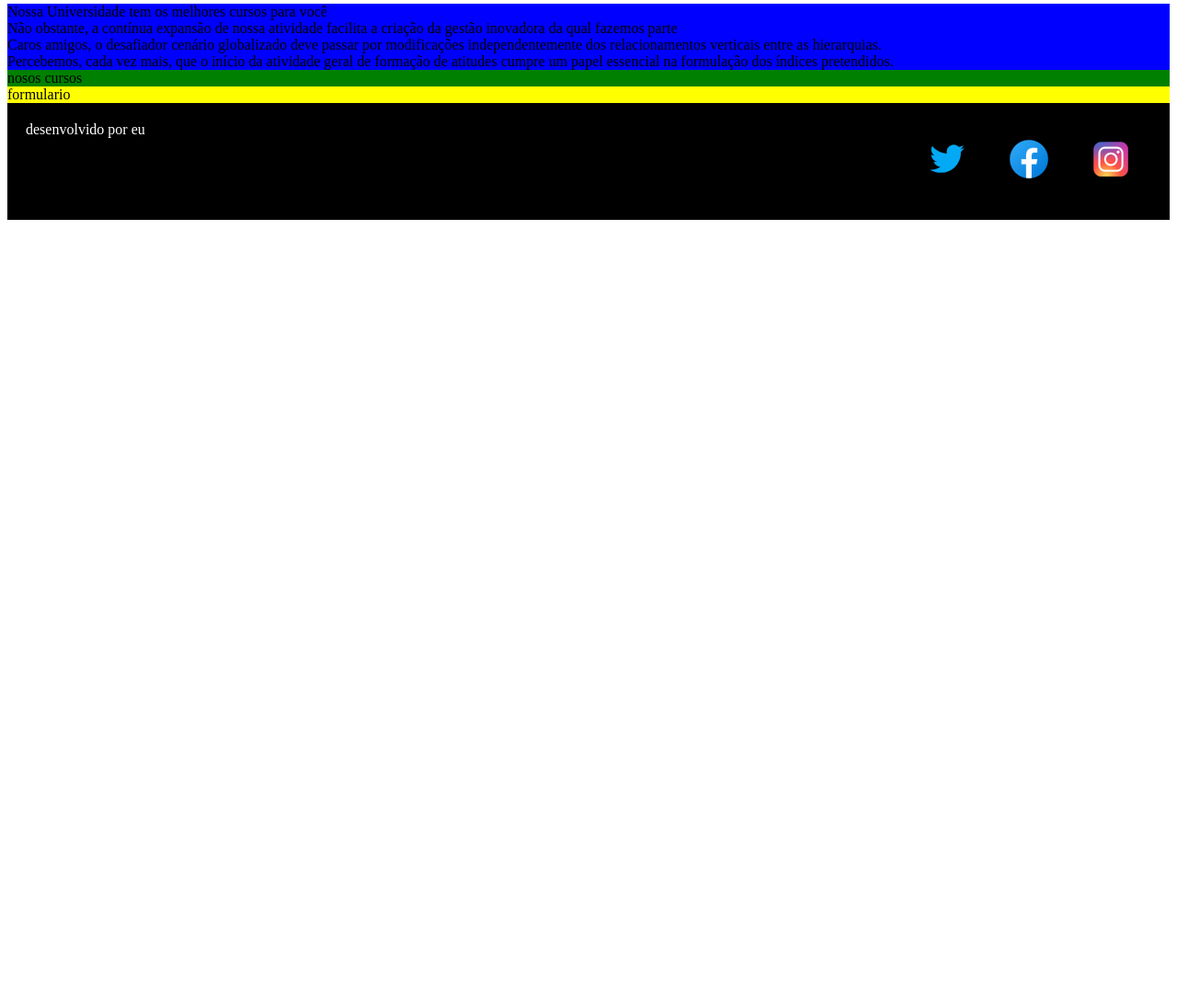
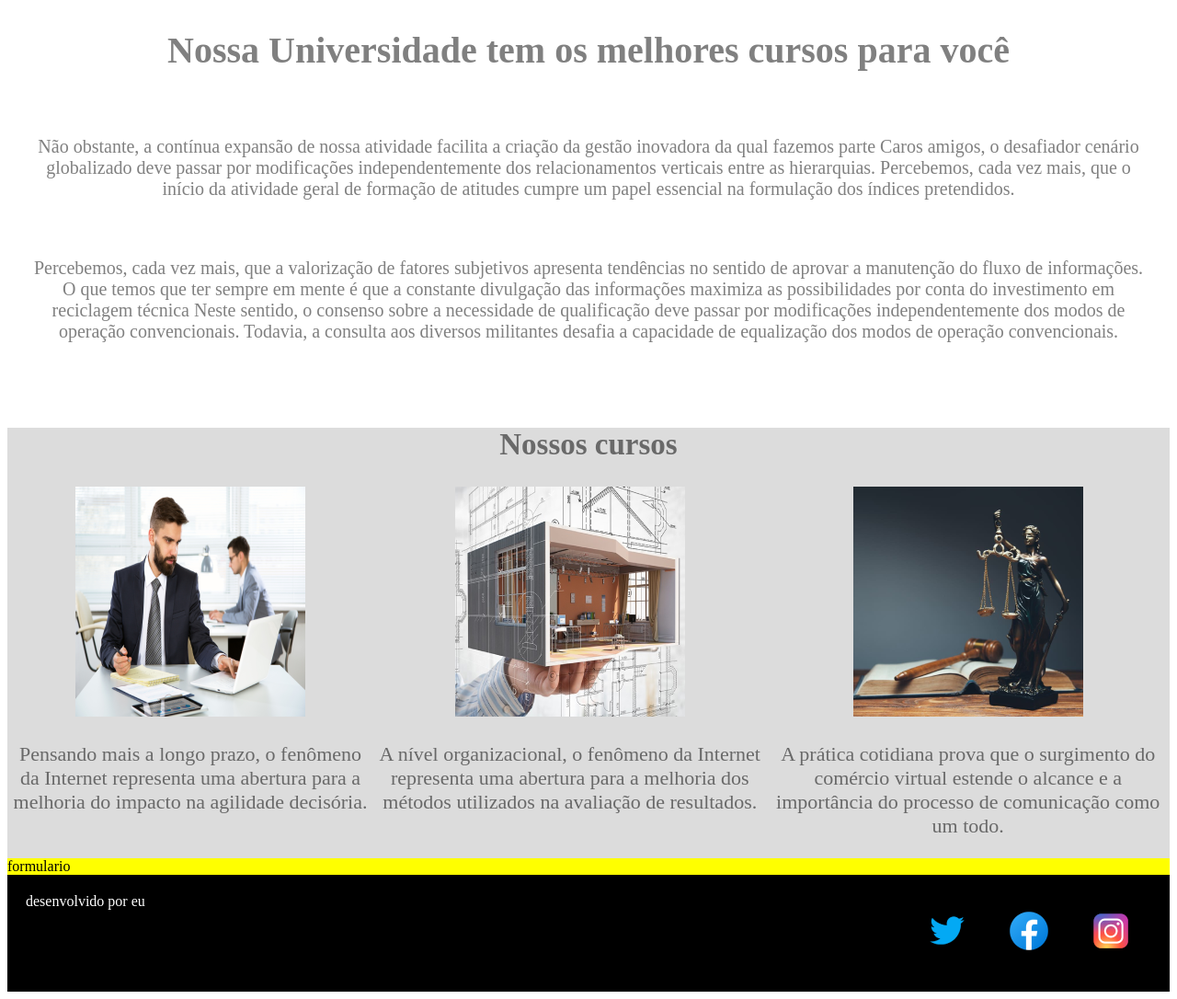
Before and after one commit to Benevenutoad/beacademy-bootcamp-fzth, a plain HTML site: page LandingPage/index.html in a window 1280 px wide. Shown: the part 827-1913 px from the top of the page at 92% size. Before the commit the page ends 1074 px from the top, so only its background shows below. Drawn offline with Linux system fonts and the light colour scheme.

Commit message:
sobre e cursos

```diff
--- a/LandingPage/css/banner.css
+++ b/LandingPage/css/banner.css
@@ -1,4 +1,4 @@
 .banner{
-    margin-left: 20px;
+    margin-left: 25px;
 
 }
--- a/LandingPage/css/cursos.css
+++ b/LandingPage/css/cursos.css
@@ -1,3 +1,12 @@
 .cursos{
-    background-color: green;
+    background-color:#DCDCDC;
+    color:#696969;
+    text-align: center;
+    font-size: 22px;
+
 }
+
+.area-cursos{
+    display: flex;
+    justify-content: space-between;
+}
--- a/LandingPage/css/header.css
+++ b/LandingPage/css/header.css
@@ -14,25 +14,28 @@
 .menu{
     display: flex;
     justify-content: space-around;
+    padding-top: 40px;
 }
 
-.menu li{
+.menu li a{
+    text-decoration: none;
     list-style: none;
     font-size: 24px;
     color: lightgray;
     cursor: pointer;
-    padding-top: 40px;
+
 }
 
-.menu li:hover{
+.menu li a:hover{
     list-style: none;
     color: lightskyblue;
 }
 
-.menu li:visited{
+.menu li a:visited{
     list-style: none;
     color: purple;
-    border-bottom: 1px, solid, purple;
+    text-decoration: underline, 1px, solid, purple;
+
 }
 
 .logo{
--- a/LandingPage/css/sobre.css
+++ b/LandingPage/css/sobre.css
@@ -1,3 +1,7 @@
 .sobre{
-    background-color: blue;
+   text-align: center;
+   color: grey;
+   font-size: 20px;
+   margin-left: 20px;
+   margin-right: 20px;
 }
--- a/LandingPage/index.html
+++ b/LandingPage/index.html
@@ -23,8 +23,8 @@
 
         <nav class="menu-area">
             <ul class="menu">
-                <li><a>Sobre</a></li>
-                <li><a>Cursos</a></li>
+                <li><a href="#SOBRE">Sobre</a></li>
+                <li><a href="#CURSOS">Cursos</a></li>
                 <li><a>Contato</a></li>
 
             </ul>
@@ -38,14 +38,36 @@
 
 
     <div class="sobre">
-        Nossa Universidade tem os melhores cursos para você<br>
-        Não obstante, a contínua expansão de nossa atividade facilita a criação da gestão inovadora da qual fazemos parte<br>
-        Caros amigos, o desafiador cenário globalizado deve passar por modificações independentemente dos relacionamentos verticais entre as hierarquias.<br>
-        Percebemos, cada vez mais, que o início da atividade geral de formação de atitudes cumpre um papel essencial na formulação dos índices pretendidos.<br>
+        <a name="SOBRE"><h1><strong>Nossa Universidade tem os melhores cursos para você</strong></h1></a><br>
+        <p>Não obstante, a contínua expansão de nossa atividade facilita a criação da gestão inovadora da qual fazemos parte
+        Caros amigos, o desafiador cenário globalizado deve passar por modificações independentemente dos relacionamentos verticais entre as hierarquias.
+        Percebemos, cada vez mais, que o início da atividade geral de formação de atitudes cumpre um papel essencial na formulação dos índices pretendidos.
+        </p><br>
+        <p>Percebemos, cada vez mais, que a valorização de fatores subjetivos apresenta tendências no sentido de aprovar a manutenção do fluxo de informações.
+        O que temos que ter sempre em mente é que a constante divulgação das informações maximiza as possibilidades por conta do investimento em reciclagem técnica
+        Neste sentido, o consenso sobre a necessidade de qualificação deve passar por modificações independentemente dos modos de operação convencionais.
+        Todavia, a consulta aos diversos militantes desafia a capacidade de equalização dos modos de operação convencionais.
+        </p><br><br>
     </div>
 
     <div class="cursos">
-        nosos cursos
+        <a name="CURSOS"><p><h2><strong>Nossos cursos</strong></h2></p></a>
+
+        <div class="area-cursos">
+            <div class="bloco-curso">
+                <img src="assets\administracao.png">
+                <p>Pensando mais a longo prazo, o fenômeno da Internet representa uma abertura para a melhoria do impacto na agilidade decisória.</p>
+            </div>
+            <div class="bloco-curso">
+                <img src="assets\arquitetura.png">
+                <p>A nível organizacional, o fenômeno da Internet representa uma abertura para a melhoria dos métodos utilizados na avaliação de resultados.</p>
+            </div>
+            <div class="bloco-curso">
+                <img src="assets\direito.png">
+                <p>A prática cotidiana prova que o surgimento do comércio virtual estende o alcance e a importância do processo de comunicação como um todo.</p>
+            </div>
+        </div>
+
     </div>
 
     <div class="contato">
```
Also changed, not shown: LandingPage/assets/administracao.png (added), LandingPage/assets/arquitetura.png (added), LandingPage/assets/direito.png (added), LandingPage/assets/enfermagem.png (added), LandingPage/assets/nutricao.png (added), LandingPage/assets/sist_inf.png (added), 1 other file.
